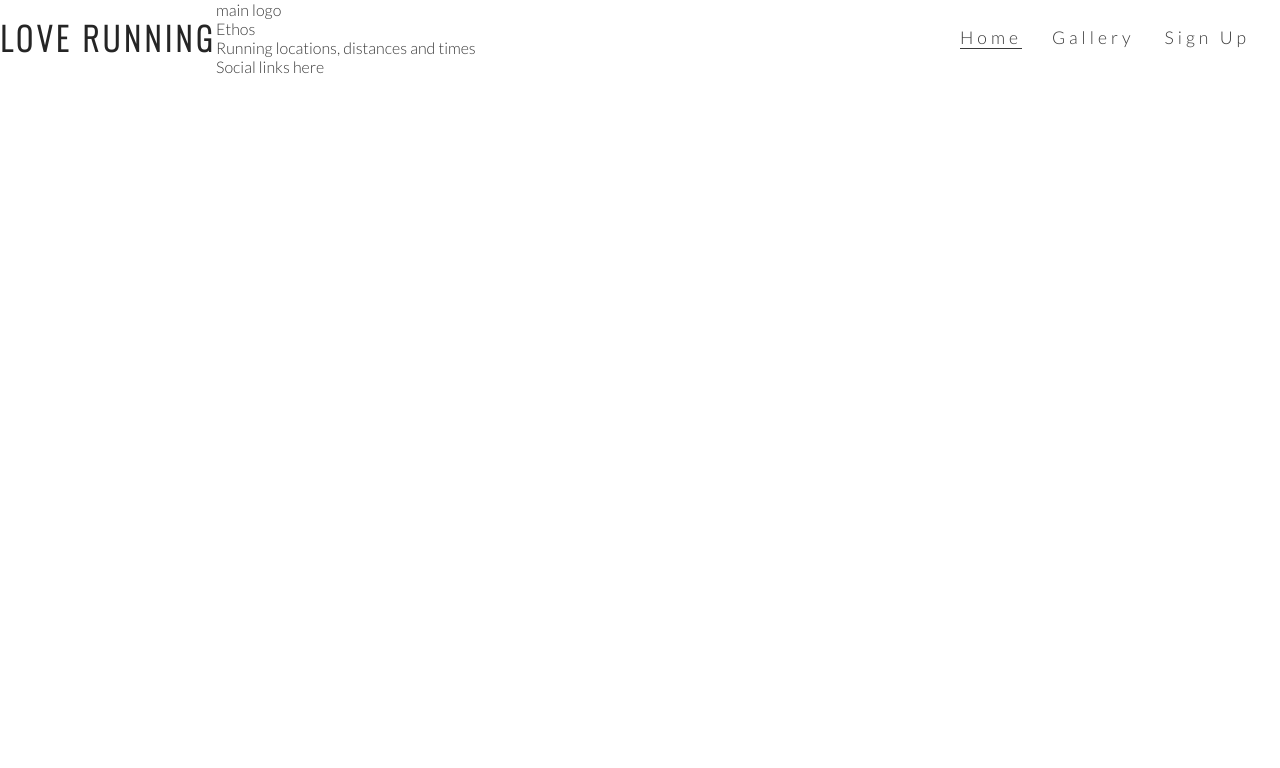
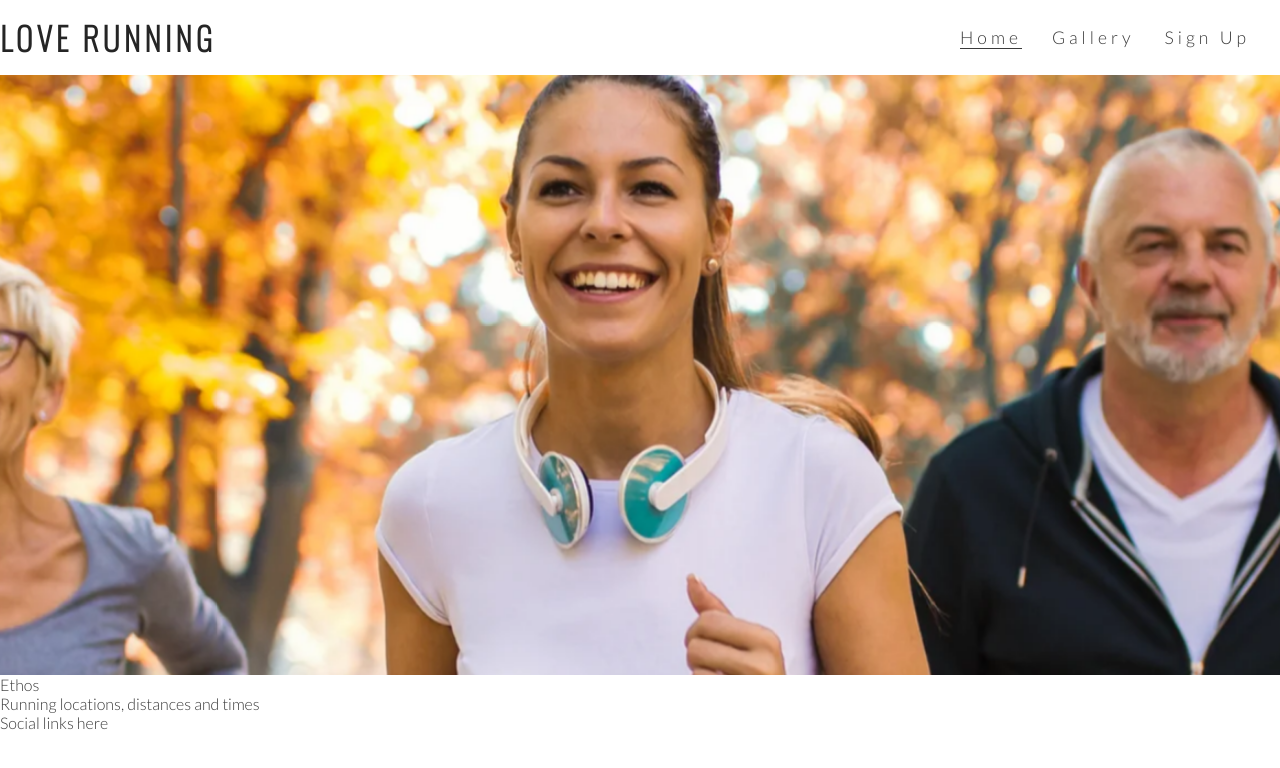
Before and after one commit to Merwynb/love-running, a plain HTML site: page index.html in a window 1280 px wide. Drawn offline with nearby package versions, Linux system fonts and the light colour scheme.

Commit message:
Add hero image and animation for zoom

```diff
--- a/assets/css/style.css
+++ b/assets/css/style.css
@@ -55,3 +55,32 @@ h1, h2 {
 .active {
     border-bottom: 1px solid #3a3a3a;
 }
+
+/* hero image */
+
+#hero-outer {
+    height: 600px;
+    width: 100%;
+    overflow: hidden;
+}
+
+#hero-image {
+    height: 600px;
+    width: 100%;
+    background: url(../images/hero-image.webp) no-repeat center center;
+
+/*animates zoom effect on loading page */
+animation-name: hero-zoom;
+animation-duration: 5s;
+animation-fill-mode: forwards;
+}
+
+/*creates the level of zoom for hero image */
+@keyframes hero-zoom {
+    from{
+        transform: scale(1);
+    }
+    to{
+        transform: scale(1.1);
+    }
+}
--- a/index.html
+++ b/index.html
@@ -32,7 +32,9 @@
             </ul>
         </nav>
     </header>
-    <section>main logo</section>
+    <section id="hero-outer">
+        <div id="hero-image"></div>
+    </section>
     <section>
         Ethos
     </section>
```
Also changed, not shown: assets/images/hero-image.webp (added).
